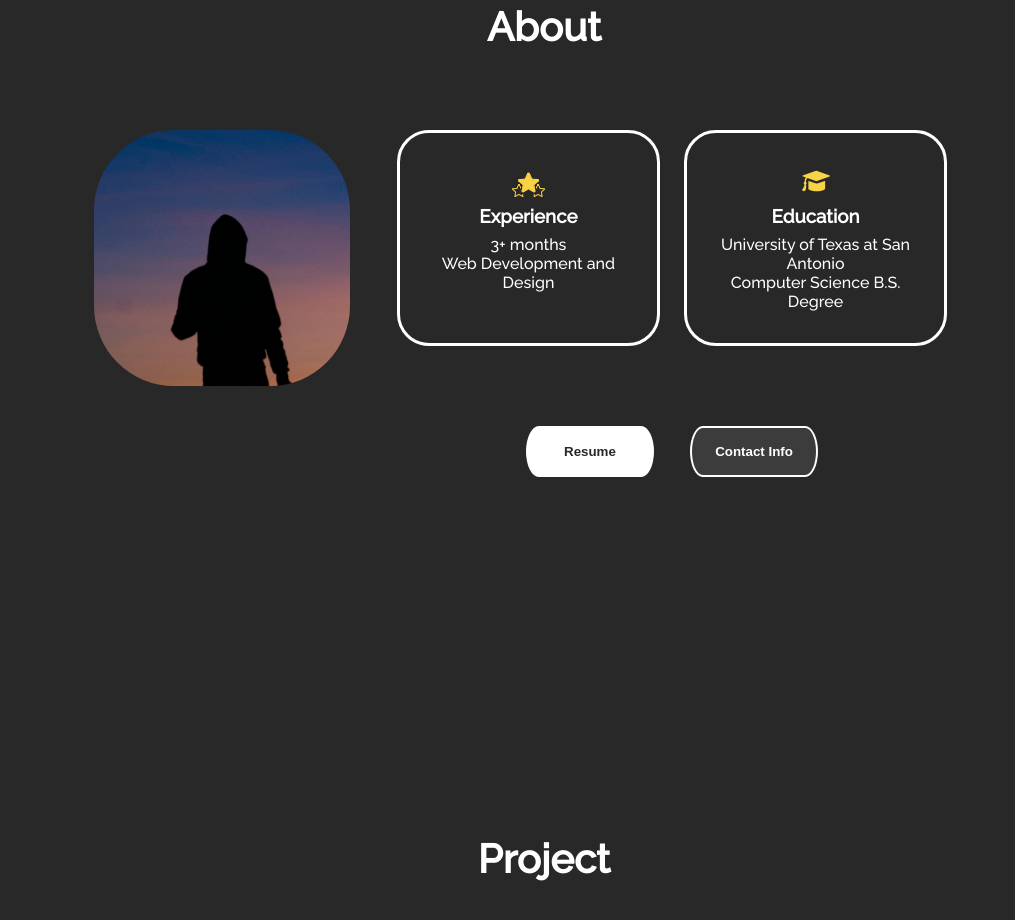
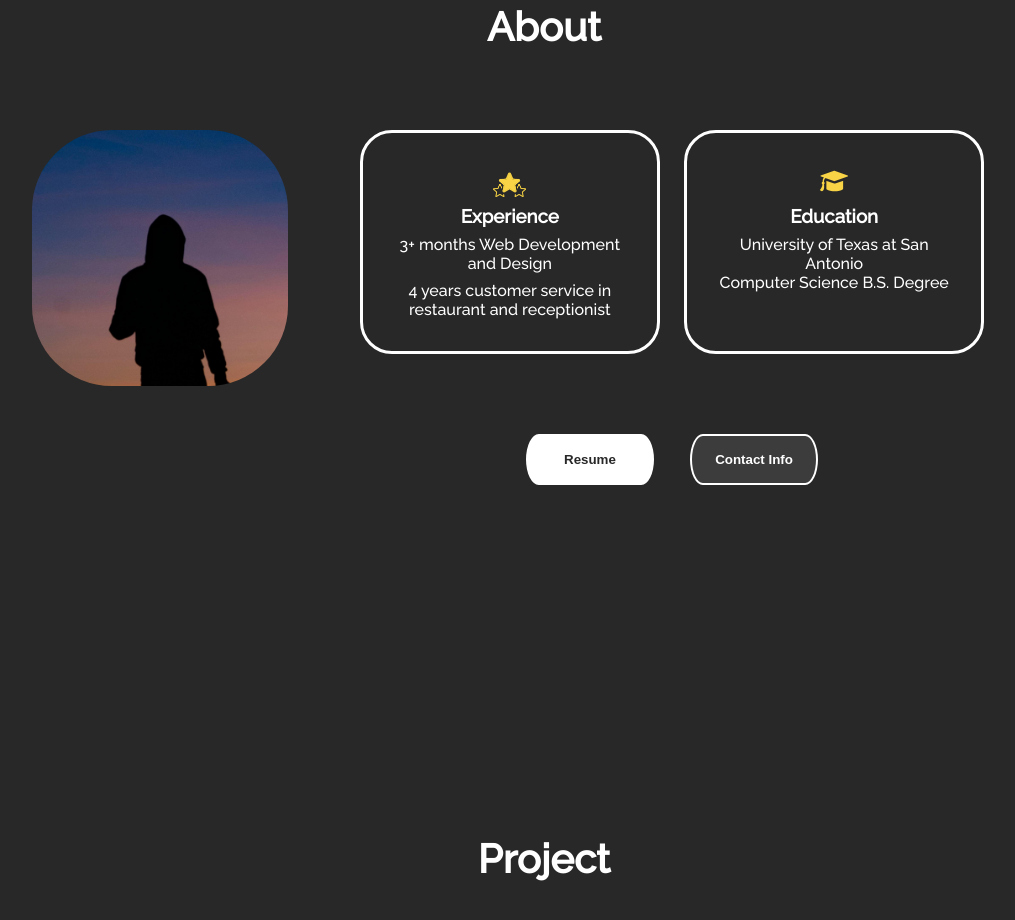
Before and after one commit to HuyMai13/front-js, a plain HTML site: page index.html in a window 1280 px wide. Shown: the part 853-1773 px from the top of the page, without its empty margins (96-1111 px from the left). Drawn offline with Linux system fonts and the light colour scheme.

Commit message:
improve css + experience

```diff
--- a/index.html
+++ b/index.html
@@ -87,8 +87,10 @@
                                 alt="Exp icon"
                             />
                             <h3>Experience</h3>
+                            <p>3+ months Web Development and Design</p>
                             <p>
-                                3+ months<br />Web Development and Design<br />
+                                4 years customer service in restaurant and
+                                receptionist
                             </p>
                         </div>
                         <div class="detail">
--- a/style.css
+++ b/style.css
@@ -212,12 +212,15 @@ section {
     max-width: 20vw;
     max-height: 20vw;
     border-radius: 10vh;
+    margin-left: 10vw;
     object-fit: cover;
 }
 .about-container {
     display: flex;
     flex-direction: column;
     justify-content: center;
+    flex: 2;
+    margin-right: 10vw;
 }
 .detail-container {
     display: flex;
@@ -347,7 +350,7 @@ section {
     font-size: 1.1rem;
     font-weight: 600;
     color: snow;
-    background-color: hsl(200, 100%, 50%);
+    background-color: hsl(200, 100%, 40%);
     border-radius: 1rem;
     z-index: 9;
 }
```
